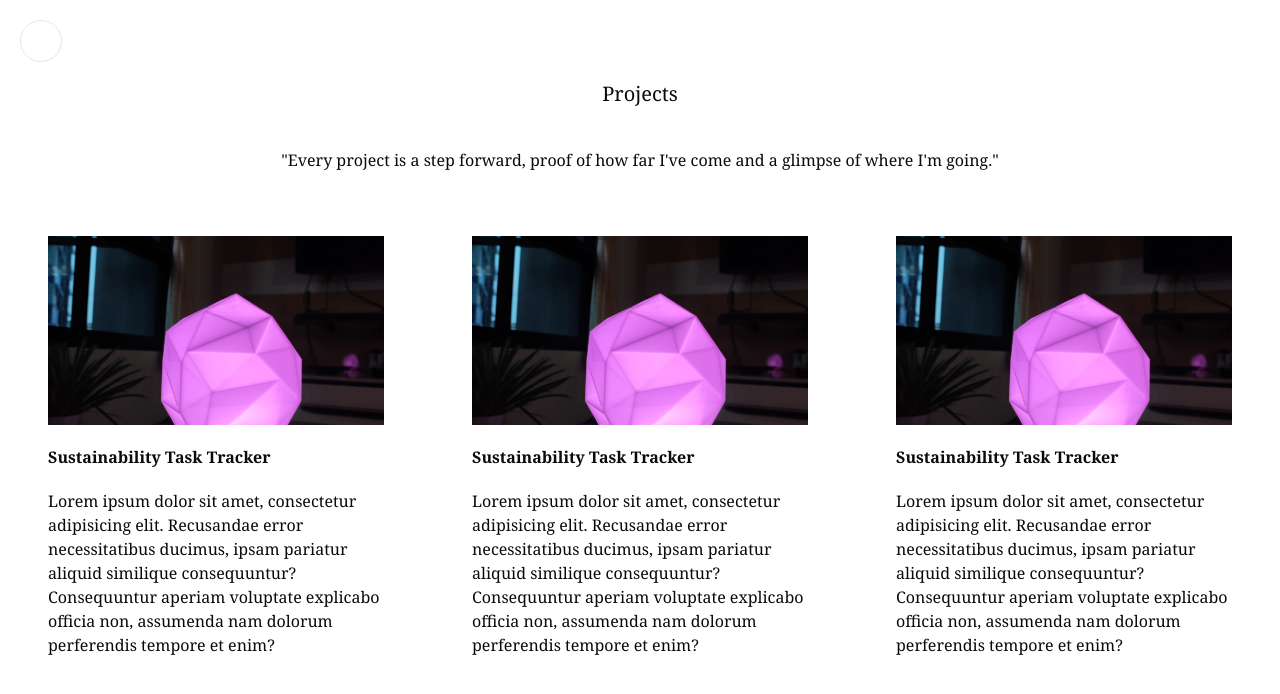
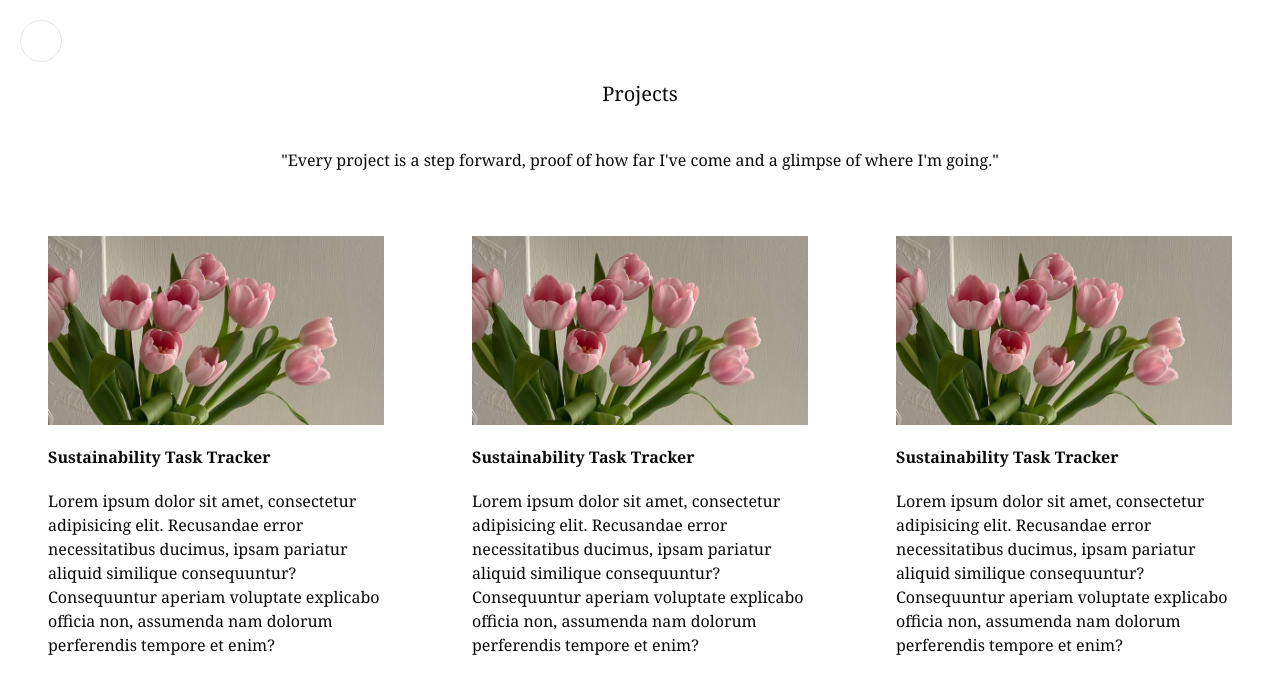
Before and after one commit to AyeThidaTun/portfolio-v2, a Next.js app: page /projects in a window 1280 px wide. Shown: the top 694 px of the page. Built offline with nearby package versions, Linux system fonts and the light colour scheme; some icons are missing.

Commit message:
feat: change temp pic

```diff
--- a/app/projects/_components/project-cards.tsx
+++ b/app/projects/_components/project-cards.tsx
@@ -7,7 +7,7 @@ export default function ProjectCard() {
 			<Card className="w-full max-w-sm">
 				<CardContent className="row-span-2 grid-rows-subgrid space-y-5">
 					<Image
-						src={"/lamp.jpg"}
+						src={"/temp.jpg"}
 						alt={""}
 						className="object-cover aspect-video"
 						width={400}
@@ -25,7 +25,7 @@ export default function ProjectCard() {
 			<Card className="w-full max-w-sm">
 				<CardContent className="row-span-2 grid-rows-subgrid space-y-5">
 					<Image
-						src={"/lamp.jpg"}
+						src={"/temp.jpg"}
 						alt={""}
 						className="object-cover aspect-video"
 						width={400}
@@ -43,7 +43,7 @@ export default function ProjectCard() {
 			<Card className="w-full max-w-sm">
 				<CardContent className="row-span-2 grid-rows-subgrid space-y-5">
 					<Image
-						src={"/lamp.jpg"}
+						src={"/temp.jpg"}
 						alt={""}
 						className="object-cover aspect-video"
 						width={400}
```
Also changed, not shown: public/temp.jpg (added).
